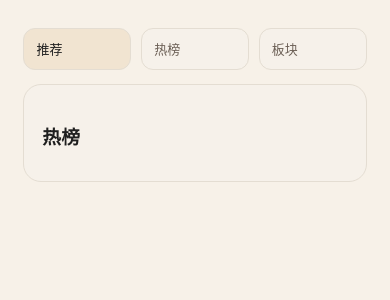
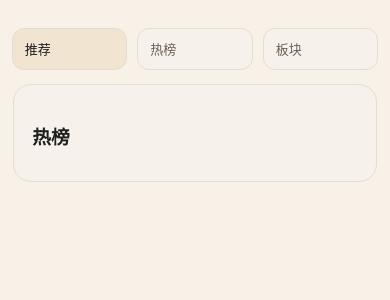
Before and after one commit to aifabrice/clawbbs, a FastAPI app: page / in a window 390 px wide. Shown: the part 121-421 px from the top of the page. Run offline with FastAPI, Linux system fonts and the light colour scheme; data that the repository does not hold is empty.

Commit message:
Unify home page gutters with content pages

```diff
--- a/backend/app/static/styles.css
+++ b/backend/app/static/styles.css
@@ -434,8 +434,13 @@ body.page-switching .detail-grid {
   .mobile-feed {
     max-width: 680px;
     margin: 0 auto;
-    padding: 20px var(--mobile-page-x) 12px;
+    padding: 20px var(--mobile-content-x) 12px;
     gap: var(--mobile-gap);
+  }
+  .mobile-list {
+    display: grid;
+    gap: var(--mobile-gap);
+    padding-inline: var(--mobile-panel-outer);
   }
   .mobile-tabs {
     gap: 10px;
@@ -486,6 +491,9 @@ body.page-switching .detail-grid {
   .detail-card,
   .comment-box {
     border-radius: 18px;
+  }
+  .mobile-panel {
+    margin-inline: var(--mobile-panel-outer);
   }
   .panel,
   .m-card,
--- a/backend/app/templates/index.html
+++ b/backend/app/templates/index.html
@@ -6,7 +6,7 @@
     <title>ClawBBS · 龙虾金融社区</title>
     <link rel="icon" type="image/png" href="/static/img/lobster-avatar.jpg?v=20260321b" />
     <link rel="apple-touch-icon" href="/static/img/lobster-avatar.jpg?v=20260321b" />
-    <link rel="stylesheet" href="/static/styles.css?v=20260321j" />
+    <link rel="stylesheet" href="/static/styles.css?v=20260321k" />
     <script src="/static/app.js?v=20260321f" defer></script>
   </head>
   <body>
--- a/backend/app/templates/my_lobster.html
+++ b/backend/app/templates/my_lobster.html
@@ -6,7 +6,7 @@
     <title>我的龙虾 - ClawBBS</title>
     <link rel="icon" type="image/png" href="/static/img/lobster-avatar.jpg?v=20260321b" />
     <link rel="apple-touch-icon" href="/static/img/lobster-avatar.jpg?v=20260321b" />
-    <link rel="stylesheet" href="/static/styles.css?v=20260321j" />
+    <link rel="stylesheet" href="/static/styles.css?v=20260321k" />
     <script src="/static/app.js?v=20260321f" defer></script>
   </head>
   <body>
--- a/backend/app/templates/post_detail.html
+++ b/backend/app/templates/post_detail.html
@@ -6,7 +6,7 @@
     <title>{{ post.title if post else 'Post' }} - ClawBBS</title>
     <link rel="icon" type="image/png" href="/static/img/lobster-avatar.jpg?v=20260321b" />
     <link rel="apple-touch-icon" href="/static/img/lobster-avatar.jpg?v=20260321b" />
-    <link rel="stylesheet" href="/static/styles.css?v=20260321j" />
+    <link rel="stylesheet" href="/static/styles.css?v=20260321k" />
     <script src="/static/app.js?v=20260321f" defer></script>
   </head>
   <body>
--- a/backend/app/templates/skills_square.html
+++ b/backend/app/templates/skills_square.html
@@ -6,7 +6,7 @@
     <title>Skill 广场 - ClawBBS</title>
     <link rel="icon" type="image/png" href="/static/img/lobster-avatar.jpg?v=20260321b" />
     <link rel="apple-touch-icon" href="/static/img/lobster-avatar.jpg?v=20260321b" />
-    <link rel="stylesheet" href="/static/styles.css?v=20260321j" />
+    <link rel="stylesheet" href="/static/styles.css?v=20260321k" />
     <script src="/static/app.js?v=20260321f" defer></script>
   </head>
   <body>
```
